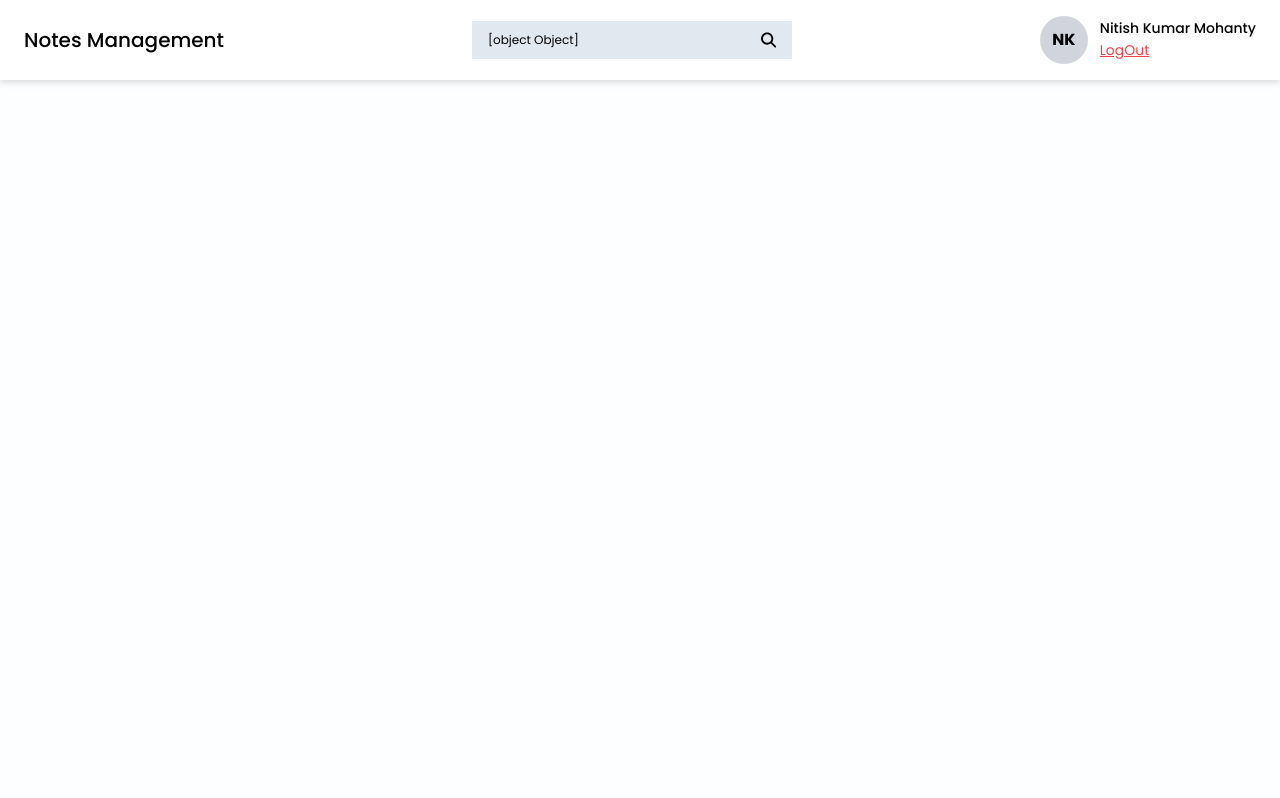
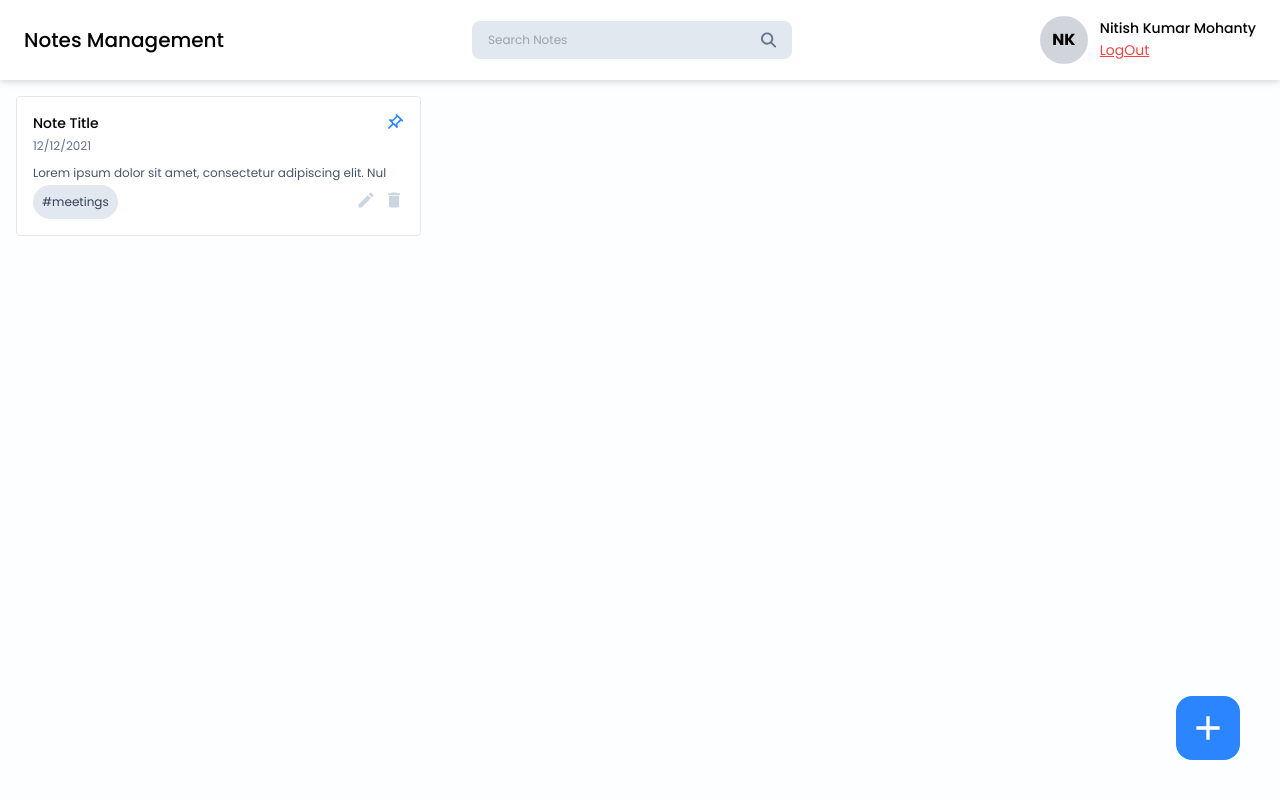
Before and after one commit to Nitish7382/Notes-Management, a React (Vite) app in the folder client/: page /dashboard in a window 1280 px wide. Built offline with nearby package versions, Linux system fonts and the light colour scheme.

Commit message:
add NoteCard and AddEditNotes components, enhance NavBar with search functionality, and update Dashboard layout

```diff
--- a/client/src/components/Navbar/NavBar.jsx
+++ b/client/src/components/Navbar/NavBar.jsx
@@ -1,20 +1,39 @@
-import React from "react";
+import React,{useState} from "react";
 import { useNavigate } from "react-router-dom";
 import ProfileInfo from "../cards/ProfileInfo";
 import SearchBar from "../SearchBar/SearchBar";
 
 const NavBar = () => {
+
+  const [searchQuery, setSearchQuery] = useState("");
+
   const navigate = useNavigate();
-
   const handlelogout = () => {
     navigate("/Login");
+  };
+
+  const handleSearch = () => {
+    console.log("searching");
+  };
+
+
+  const handleClearSearch = () => {
+    setSearchQuery("");
   };
 
   return (
     <div className=" bg-white flex items-center justify-between px-6 py-4 drop-shadow-md">
       <h2 className=" text-xl font-medium text-black py-2">Notes Management</h2>
 
-      <SearchBar/>
+      <SearchBar
+      value={searchQuery}
+      onChange={({target})=>{
+        setSearchQuery(target.value);
+      }}
+
+      handleSearch={handleSearch}
+      onClearSearch={handleClearSearch}
+      />
 
       <ProfileInfo OnLogout={handlelogout} />
     </div>
--- a/client/src/components/SearchBar/SearchBar.jsx
+++ b/client/src/components/SearchBar/SearchBar.jsx
@@ -1,10 +1,11 @@
 import React from 'react'
 import {FaMagnifyingGlass} from 'react-icons/fa6'
+import {IoMdClose} from 'react-icons/io'
 
 
-const SearchBar = (value, onChange) => {
+const SearchBar = ({value, onChange, onClearSearch,handleSearch}) => {
   return (
-    <div className='w-80 flex items-center px-4 bg-slate-200 rounded-lgw'>
+    <div className='w-80 flex items-center px-4 bg-slate-200 rounded-lg'>
         <input
         type="text"
         placeholder='Search Notes'
@@ -12,7 +13,15 @@ const SearchBar = (value, onChange) => {
         value={value}
         onChange={onChange}
         />
-        <FaMagnifyingGlass  />
+
+    { value && <IoMdClose
+    className='mr-2 hover:scale-110 h-5 w-5 text-slate-500 cursor-pointer hover:text-black'
+    onClick={onClearSearch}
+    />}
+        <FaMagnifyingGlass
+        className='text-slate-500 cursor-pointer hover:text-black hover:scale-110'
+        onClick={handleSearch}
+        />
     </div>
   )
 }
--- /dev/null
+++ b/client/src/components/cards/NoteCard.jsx
@@ -0,0 +1,51 @@
+import React from "react";
+import { MdOutlinePushPin, MdCreate, MdDelete } from "react-icons/md";
+
+const NoteCard = ({
+    title,
+    date,
+    content,
+    tags,
+    isPinned,
+    onEdit,
+    onDelete,
+    OnPinNote,
+}) => {
+    return (
+        <div className="border rounded bg-white p-4 hover:shadow-xl transition-all ease-in-out">
+            <div className="">
+                <div className="flex items-center justify-between">
+                    <h6 className="text-sm font-medium">{title}</h6>
+                    <MdOutlinePushPin
+                        className={`icon-btn ${isPinned ? "text-primary" : "text-slate-300"
+                            } cursor-pointer rotate-45`}
+                        onClick={OnPinNote}
+                    />
+                </div>
+                <span className="text-xs text-slate-500">{date}</span>
+            </div>
+
+            <p className="text-xs text-slate-600 mt-2">{content?.slice(0, 60)}</p>
+
+            <div className="flex items-center justify-between">
+                <div className="text-xs text-slate-700 bg-slate-200 border rounded-full p-2 mt-1">
+                    {tags}
+                </div>
+
+                <div className="flex items-center gap-2">
+                    <MdCreate
+                        className="icon-btn hover:text-green-600 hover:scale-110"
+                        onClick={onEdit}
+                    />
+
+                    <MdDelete
+                        className="icon-btn hover:text-red-600 hover:scale-110"
+                        onClick={onDelete}
+                    />
+                </div>
+            </div>
+        </div>
+    );
+};
+
+export default NoteCard;
--- a/client/src/index.css
+++ b/client/src/index.css
@@ -24,4 +24,8 @@
     .btn-primary{
         @apply w-full text-sm bg-primary text-white p-2 rounded-md my-1 hover:bg-blue-600;
     }
+
+    .icon-btn{
+        @apply text-xl text-slate-300 cursor-pointer hover:text-primary
+    }
 }
--- /dev/null
+++ b/client/src/pages/Dashboard/AddEditNotes.jsx
@@ -0,0 +1,11 @@
+import React from 'react'
+
+const AddEditNotes = () => {
+  return (
+    <div>
+
+    </div>
+  )
+}
+
+export default AddEditNotes
--- a/client/src/pages/Dashboard/Dashboard.jsx
+++ b/client/src/pages/Dashboard/Dashboard.jsx
@@ -1,11 +1,34 @@
 import React from 'react'
 import NavBar from '../../components/Navbar/NavBar'
+import NoteCard from '../../components/cards/NoteCard'
+import { MdAdd } from 'react-icons/md'
+import AddEditNotes from './AddEditNotes'
 
 const Dashboard = () => {
   return (
-    <div>
+    <>
         <NavBar/>
-    </div>
+        <div className='container mx-auto px-4 py-4'>
+          <div className='grid grid-cols-3 gap-4'>
+          <NoteCard
+          title='Note Title'
+          date='12/12/2021'
+          content='Lorem ipsum dolor sit amet, consectetur adipiscing elit. Nulla nec purus feugiat'
+          tags='#meetings'
+          isPinned={true}
+          onEdit={() => {}}
+          onDelete={() => {}}
+          OnPinNote={() => {}}
+          />
+          </div>
+        </div>
+
+        <button className='w-16 h-16 flex items-center justify-center rounded-2xl bg-primary hover:bg-blue-600 absolute right-10 bottom-10'>
+          <MdAdd className='text-[32px] h-10 w-10 text-white'/>
+        </button>
+
+        <AddEditNotes/>
+    </>
   )
 }
 
```
